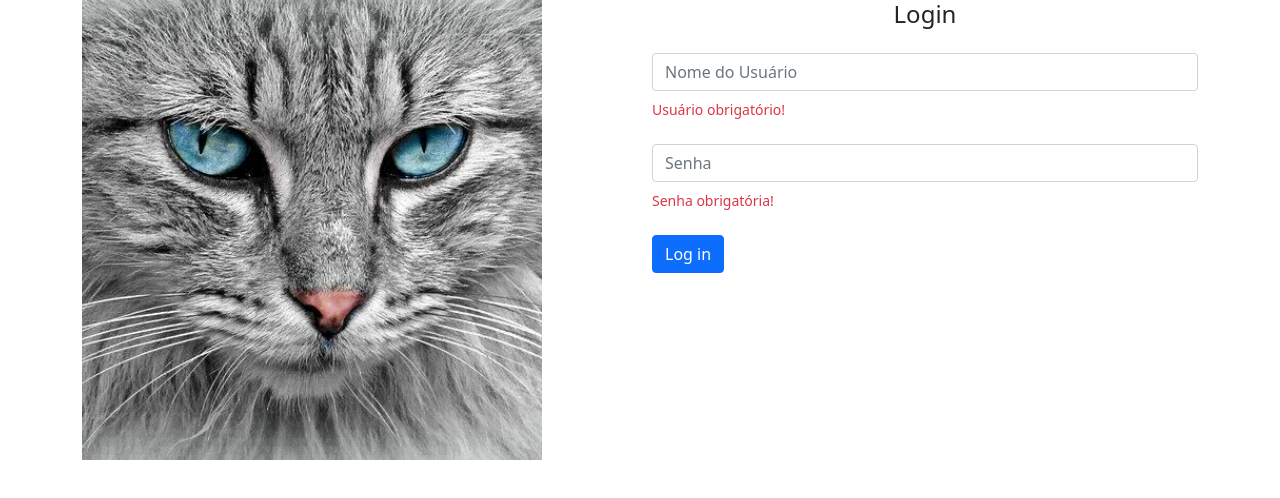
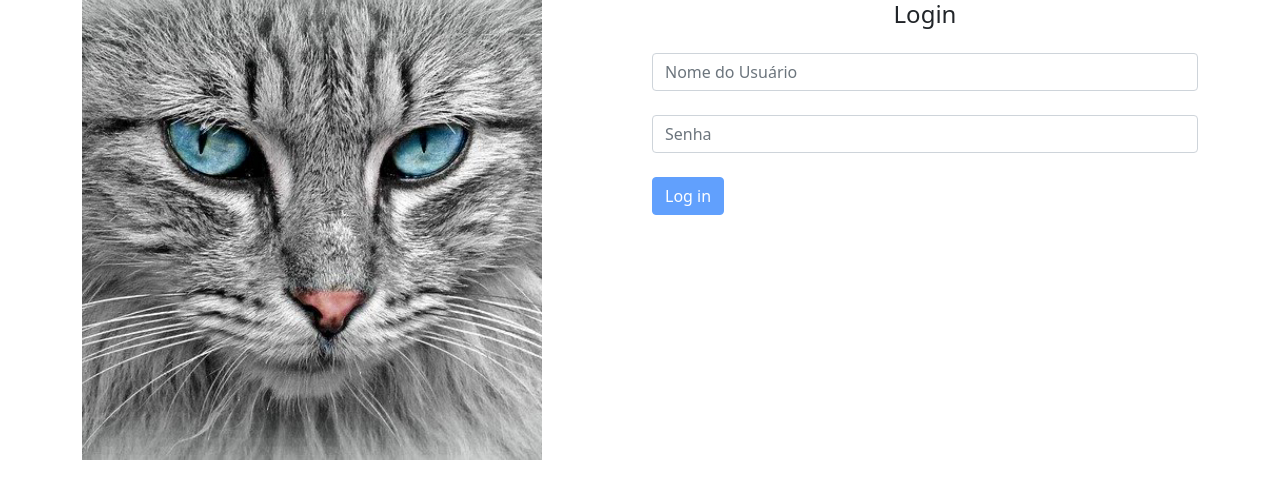
Before and after one commit to PedroPK/01.2-Angular_ArchitectureForms, an Angular app in the folder catBooks/: page /home in a window 1280 px wide. Shown: the top 498 px of the page. Built offline with nearby package versions, Linux system fonts and the light colour scheme.

Commit message:
Rule to disable Submit button if Form is not valid  - Input fields for User and Password filled

```diff
--- a/catBooks/src/app/home/login/login.component.html
+++ b/catBooks/src/app/home/login/login.component.html
@@ -1,37 +1,32 @@
 <h4   class="text-center">Login</h4>
 
-<form class="form mt-4" (ngSubmit)="login()">
+<form class="form mt-4" (ngSubmit)="login()"    #loginForm="ngForm">
     <div  class="form-group mb-4">
         <input
-            class="form-control"
-            placeholder="Nome do Usuário"
+            class="form-control"    placeholder="Nome do Usuário"   name="user"
             [(ngModel)]="aUser"
-            name="user"
             #userField="ngModel"
             required>
 
         <app-messages
             message=" Usuário obrigatório!"
-            *ngIf="userField.invalid">
+            *ngIf="userField.invalid && userField.touched">
         </app-messages>
 
     </div>
     <div  class="form-group mb-4">
         <input
-            type="password"
-            class="form-control"
-            placeholder="Senha"
+            type="password"       class="form-control"   placeholder="Senha"    name="password"
             [(ngModel)]="aPassword"
-            name="password"
             #passwordField="ngModel"
             required>
         <app-messages
             message="Senha obrigatória!"
-            *ngIf="passwordField.invalid">
+            *ngIf="passwordField.invalid && passwordField.touched">
         </app-messages>
     </div>
     <button
-            type="submit"
-            class="btn    btn-primary   btn-block"
+            type="submit"       class="btn    btn-primary   btn-block"
+            [disabled]="loginForm.invalid"
     >Log in</button>
 </form>
```
